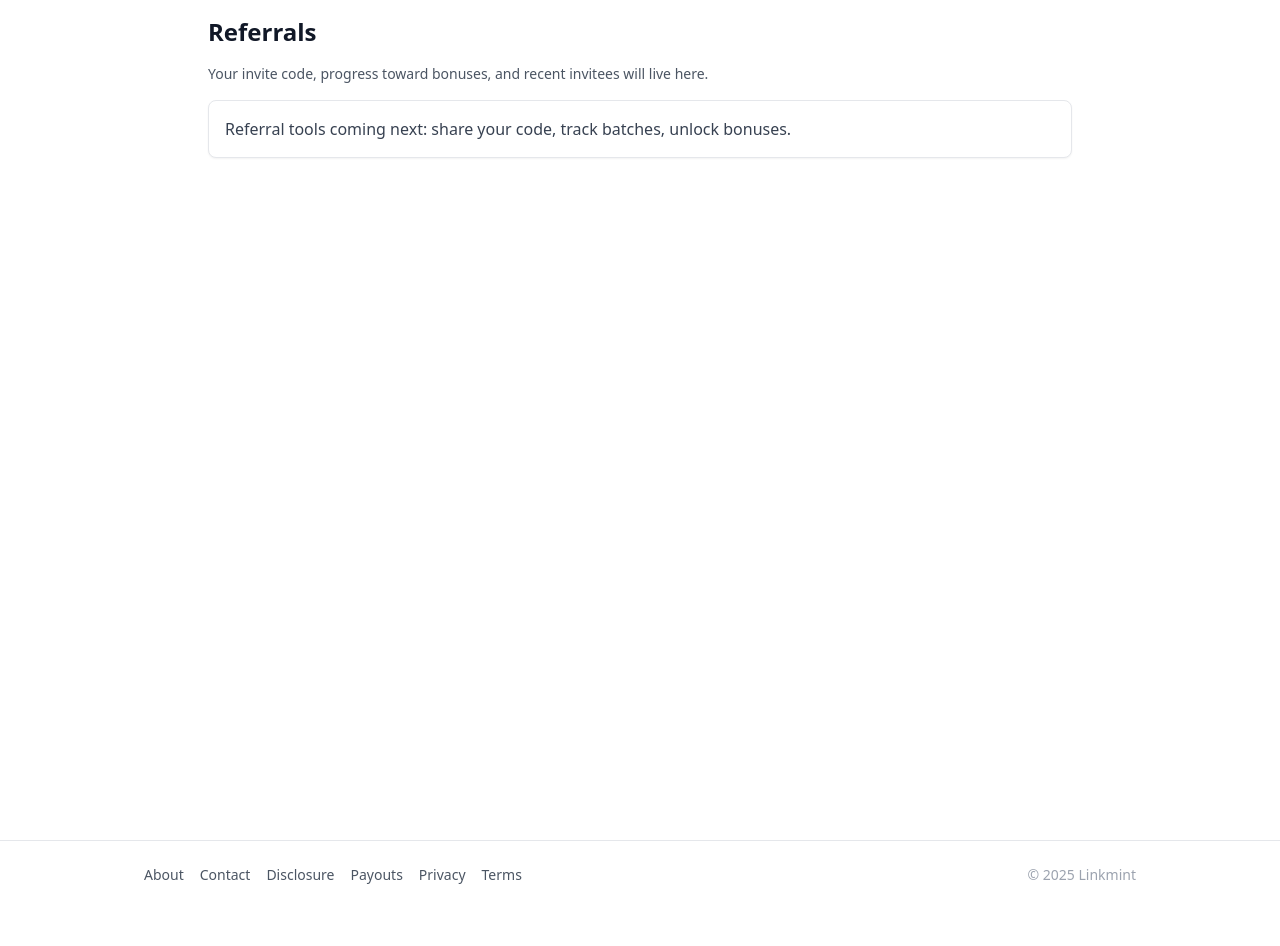
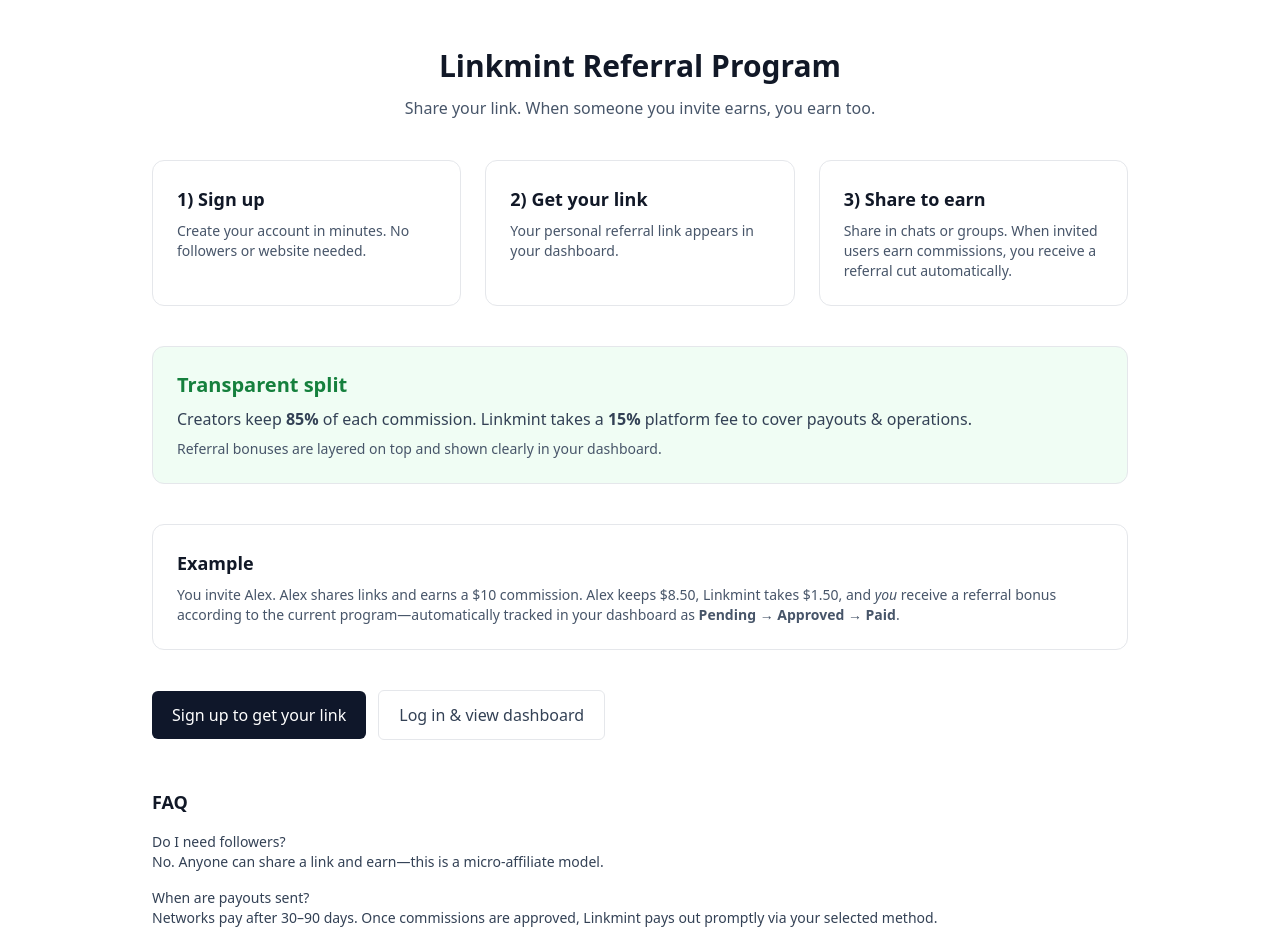
Before and after one commit to begintolern/Linkmint, a Next.js app: page /referrals in a window 1280 px wide. Shown: the top 946 px of the page. Before the commit the page ends 909 px from the top, so only its background shows below. Built offline with nearby package versions, Linux system fonts and the light colour scheme; no server answers.

Commit message:
Add public /referrals explainer page + secure /dashboard/referrals redirect

```diff
--- a/app/dashboard/referrals/page.tsx
+++ b/app/dashboard/referrals/page.tsx
@@ -1,30 +1,29 @@
 // app/dashboard/referrals/page.tsx
-import ReferralSummaryCard from "@/components/dashboard/ReferralSummaryCard";
-import ReferralStatusCard from "@/components/dashboard/ReferralStatusCard";
-import ReferralCardWrapper from "@/components/dashboard/ReferralCardWrapper";
-import ReferralLinkSection from "@/components/ReferralLinkSection";
+import { getServerSession } from "next-auth/next"; // ✅ correct import for NextAuth v4
+import { authOptions } from "@/lib/auth/options";
+import { redirect } from "next/navigation";
 
-export default function DashboardReferralsPage() {
+export default async function ReferralsDashboardPage() {
+  const session = await getServerSession(authOptions);
+
+  // If not logged in → send to login, then back here
+  if (!session) {
+    redirect("/login?next=/dashboard/referrals");
+  }
+
+  // 🔻 KEEP everything you already had below, unchanged
   return (
-    <main className="space-y-6">
-      <header>
-        <h1 className="text-2xl font-semibold">Referrals</h1>
-        <p className="text-sm text-gray-600">
-          Share your invite, track batches, and see bonus status.
-        </p>
-      </header>
+    <main className="mx-auto max-w-5xl px-6 py-12">
+      {/* ---- Your existing referral dashboard starts here ---- */}
 
-      {/* Share / invite tools */}
-      <ReferralLinkSection />
+      {/* Example: if you had components like these, leave them as-is */}
+      {/* <ReferralSummary /> */}
+      {/* <ReferralInviteLink /> */}
+      {/* <ReferralBonuses /> */}
+      {/* <ReferralTable /> */}
+      {/* <ReferralFaq /> */}
 
-      {/* Key referral stats */}
-      <div className="grid grid-cols-1 md:grid-cols-2 gap-6">
-        <ReferralSummaryCard />
-        <ReferralStatusCard />
-      </div>
-
-      {/* Additional referral details / lists */}
-      <ReferralCardWrapper />
+      {/* ---- End of your existing referral dashboard ---- */}
     </main>
   );
 }
--- a/app/referrals/page.tsx
+++ b/app/referrals/page.tsx
@@ -1,17 +1,102 @@
-export default function ReferralsPage() {
+// app/referrals/page.tsx
+export const dynamic = "force-dynamic";
+
+export default function PublicReferralsPage() {
   return (
-    <div className="max-w-4xl mx-auto p-4 space-y-4">
-      <h1 className="text-2xl font-semibold">Referrals</h1>
-      <p className="text-sm text-gray-600">
-        Your invite code, progress toward bonuses, and recent invitees will live here.
-      </p>
+    <main className="mx-auto max-w-5xl px-6 py-12">
+      <header className="text-center">
+        <h1 className="text-3xl font-bold">Linkmint Referral Program</h1>
+        <p className="mt-3 text-slate-600">
+          Share your link. When someone you invite earns, you earn too.
+        </p>
+      </header>
 
-      {/* TODO: Add code display, invite CTA, and progress widget */}
-      <div className="rounded-lg border bg-white p-4 shadow-sm">
-        <p className="text-gray-700">
-          Referral tools coming next: share your code, track batches, unlock bonuses.
+      {/* How it works */}
+      <section className="mt-10 grid gap-6 md:grid-cols-3">
+        <div className="rounded-xl border p-6">
+          <h3 className="text-lg font-semibold">1) Sign up</h3>
+          <p className="mt-2 text-sm text-slate-600">
+            Create your account in minutes. No followers or website needed.
+          </p>
+        </div>
+        <div className="rounded-xl border p-6">
+          <h3 className="text-lg font-semibold">2) Get your link</h3>
+          <p className="mt-2 text-sm text-slate-600">
+            Your personal referral link appears in your dashboard.
+          </p>
+        </div>
+        <div className="rounded-xl border p-6">
+          <h3 className="text-lg font-semibold">3) Share to earn</h3>
+          <p className="mt-2 text-sm text-slate-600">
+            Share in chats or groups. When invited users earn commissions, you
+            receive a referral cut automatically.
+          </p>
+        </div>
+      </section>
+
+      {/* Split / transparency */}
+      <section className="mt-10 rounded-xl border p-6 bg-green-50">
+        <h3 className="text-xl font-semibold text-green-700">Transparent split</h3>
+        <p className="mt-2 text-slate-700">
+          Creators keep <strong>85%</strong> of each commission. Linkmint takes a
+          <strong> 15%</strong> platform fee to cover payouts & operations.
         </p>
-      </div>
-    </div>
+        <p className="mt-2 text-sm text-slate-600">
+          Referral bonuses are layered on top and shown clearly in your dashboard.
+        </p>
+      </section>
+
+      {/* Example */}
+      <section className="mt-10 rounded-xl border p-6">
+        <h3 className="text-lg font-semibold">Example</h3>
+        <p className="mt-2 text-sm text-slate-600">
+          You invite Alex. Alex shares links and earns a $10 commission. Alex
+          keeps $8.50, Linkmint takes $1.50, and <em>you</em> receive a referral
+          bonus according to the current program—automatically tracked in your
+          dashboard as <strong>Pending → Approved → Paid</strong>.
+        </p>
+      </section>
+
+      {/* CTAs */}
+      <section className="mt-10 flex flex-col items-center gap-3 sm:flex-row">
+        <a
+          href="/signup"
+          className="inline-flex items-center justify-center rounded-md bg-slate-900 px-5 py-3 text-white"
+        >
+          Sign up to get your link
+        </a>
+        <a
+          href="/login?next=/dashboard/referrals"
+          className="inline-flex items-center justify-center rounded-md border px-5 py-3 text-slate-700"
+        >
+          Log in & view dashboard
+        </a>
+      </section>
+
+      {/* FAQ */}
+      <section className="mt-12">
+        <h3 className="text-lg font-semibold">FAQ</h3>
+        <div className="mt-4 space-y-4 text-sm text-slate-700">
+          <div>
+            <p className="font-medium">Do I need followers?</p>
+            <p>No. Anyone can share a link and earn—this is a micro-affiliate model.</p>
+          </div>
+          <div>
+            <p className="font-medium">When are payouts sent?</p>
+            <p>
+              Networks pay after 30–90 days. Once commissions are approved, Linkmint
+              pays out promptly via your selected method.
+            </p>
+          </div>
+          <div>
+            <p className="font-medium">Where do I find my referral link?</p>
+            <p>
+              After you sign in, go to <code>Dashboard → Referrals</code> to copy your
+              personal link.
+            </p>
+          </div>
+        </div>
+      </section>
+    </main>
   );
 }
--- a/lib/auth/options.ts
+++ b/lib/auth/options.ts
@@ -1,3 +1,4 @@
+// lib/auth/options.ts
 // lib/auth/options.ts
 import type { Session } from "next-auth";
 import type { JWT } from "next-auth/jwt";
@@ -7,9 +8,9 @@ import CredentialsProvider from "next-auth/providers/credentials";
 import { prisma } from "@/lib/db";
 import bcrypt from "bcryptjs";
 
-export const authOptions = {
+export const authOptions: any = {
   adapter: PrismaAdapter(prisma),
-  session: { strategy: "jwt" as const },
+  session: { strategy: "jwt" },
   secret: process.env.NEXTAUTH_SECRET,
   debug: true,
 
@@ -63,15 +64,12 @@ export const authOptions = {
   pages: { signIn: "/login" },
 
   callbacks: {
-    // Always hydrate referralCode (and role) from DB on every JWT calc.
     async jwt({ token, user }: { token: JWT; user?: any }): Promise<JWT> {
-      // If just signed in, seed basics
       if (user) {
         token.sub = user.id ?? token.sub;
         (token as any).email = user.email ?? (token as any).email;
       }
 
-      // Refresh from DB using either freshly-logged-in user or existing token.sub
       const userId = (user?.id ?? token.sub) as string | undefined;
       if (userId) {
         try {
@@ -87,7 +85,6 @@ export const authOptions = {
           // leave token fields as-is on DB error
         }
       }
-
       return token;
     },
 
@@ -100,4 +97,4 @@ export const authOptions = {
       return session;
     },
   },
-} as any;
+};
```
